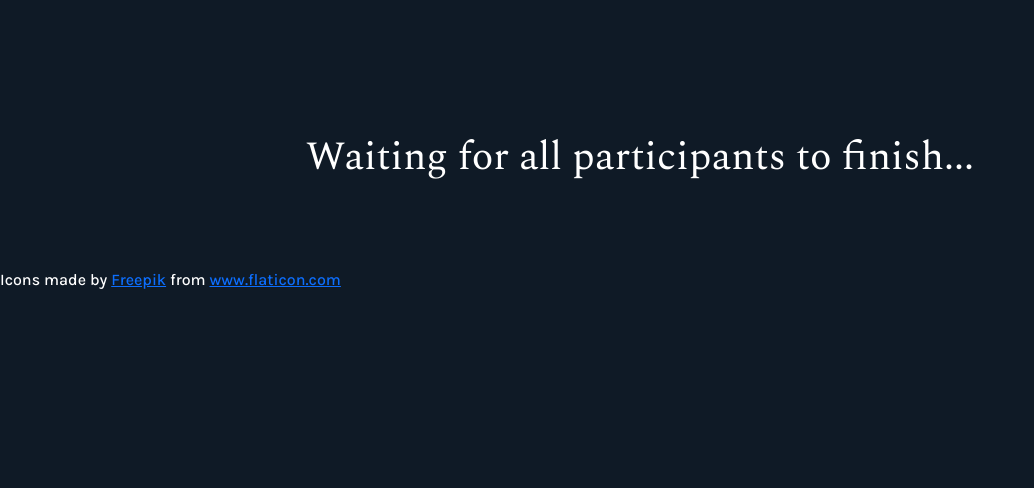
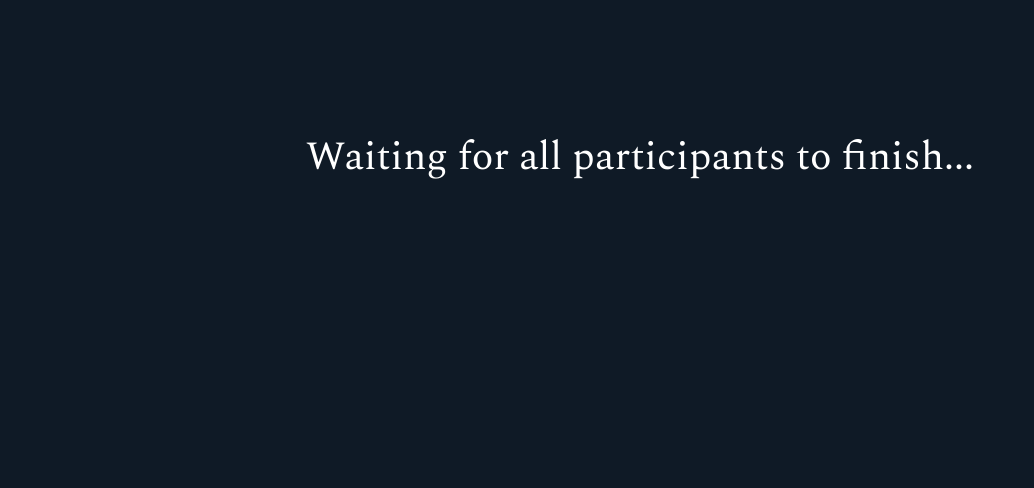
Before and after one commit to rachelsuk/lunchroom, a Flask app: page /waiting-room-end in a window 1280 px wide. Shown: the top 488 px of the page, without its empty margins (0-1034 px from the left). Run offline with Flask 2, Linux system fonts and the light colour scheme; data that the repository does not hold is empty; some libraries are stand-ins or nearby versions.

Commit message:
moved icon attribution to footer

```diff
--- a/templates/waiting_room_end.html
+++ b/templates/waiting_room_end.html
@@ -6,7 +6,6 @@
 
 {% block body %}
     <div id="root"></div>
-    <div>Icons made by <a href="https://www.freepik.com" title="Freepik">Freepik</a> from <a href="https://www.flaticon.com/" title="Flaticon">www.flaticon.com</a></div>
 
     <script src="/static/js/waitingRoomEnd.jsx" type="text/jsx"></script>
 
```
